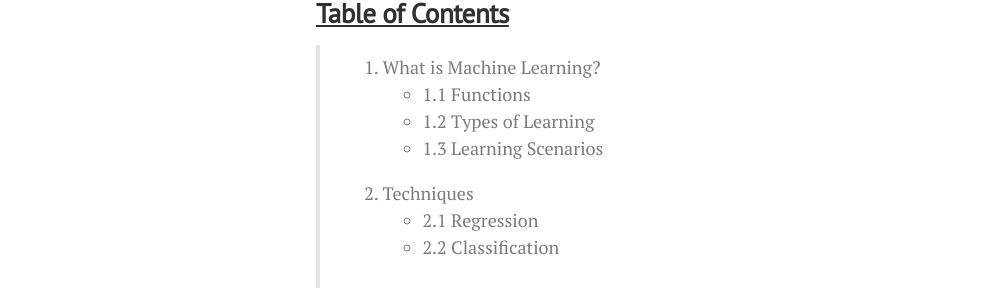
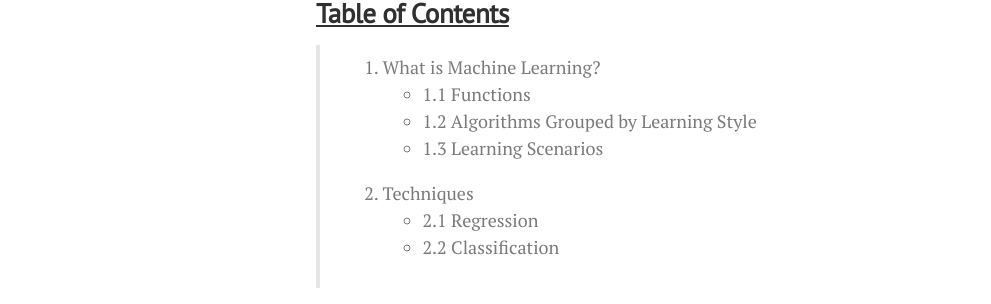
Before and after one commit to lgeurts/lgeurts.github.io, a Jekyll site: the page built from _posts/2018-06-29-artificial-intelligence-basics.md, in a window 1280 px wide and 1400 px high, scrolled down 495 px. Shown: the part 151-455 px from the top of the window, without its empty margins (0-991 px from the left). Built offline with Jekyll 4.4.1, drawn with Linux system fonts in a browser that asks for light colours; nearby versions of some CDN libraries; some of the changed text lies outside the part shown.

Commit message:
Update 2018-06-29-artificial-intelligence-basics.md

```diff
--- a/_posts/2018-06-29-artificial-intelligence-basics.md
+++ b/_posts/2018-06-29-artificial-intelligence-basics.md
@@ -24,7 +24,7 @@
 
 > 1. What is Machine Learning?
 > * 1.1 Functions
-> * 1.2 Types of Learning
+> * 1.2 Algorithms Grouped by Learning Style
 > * 1.3 Learning Scenarios
 > 2. Techniques
 > * 2.1 Regression
@@ -53,7 +53,7 @@
 
 *Ref: Web: [Mathworld Wolfram](http://mathworld.wolfram.com/) - Eric W. Weisstein.*
 
-#### **1.2 Types of Learning**
+#### **1.2 Algorithms Grouped by Learning Style**
 
 * ***Supervised learning*** - the algorithm is given a pre-labeled training example to learn from.
 * ***Unsupervised learning*** - the algorithm is given unlabeled examples.
```
